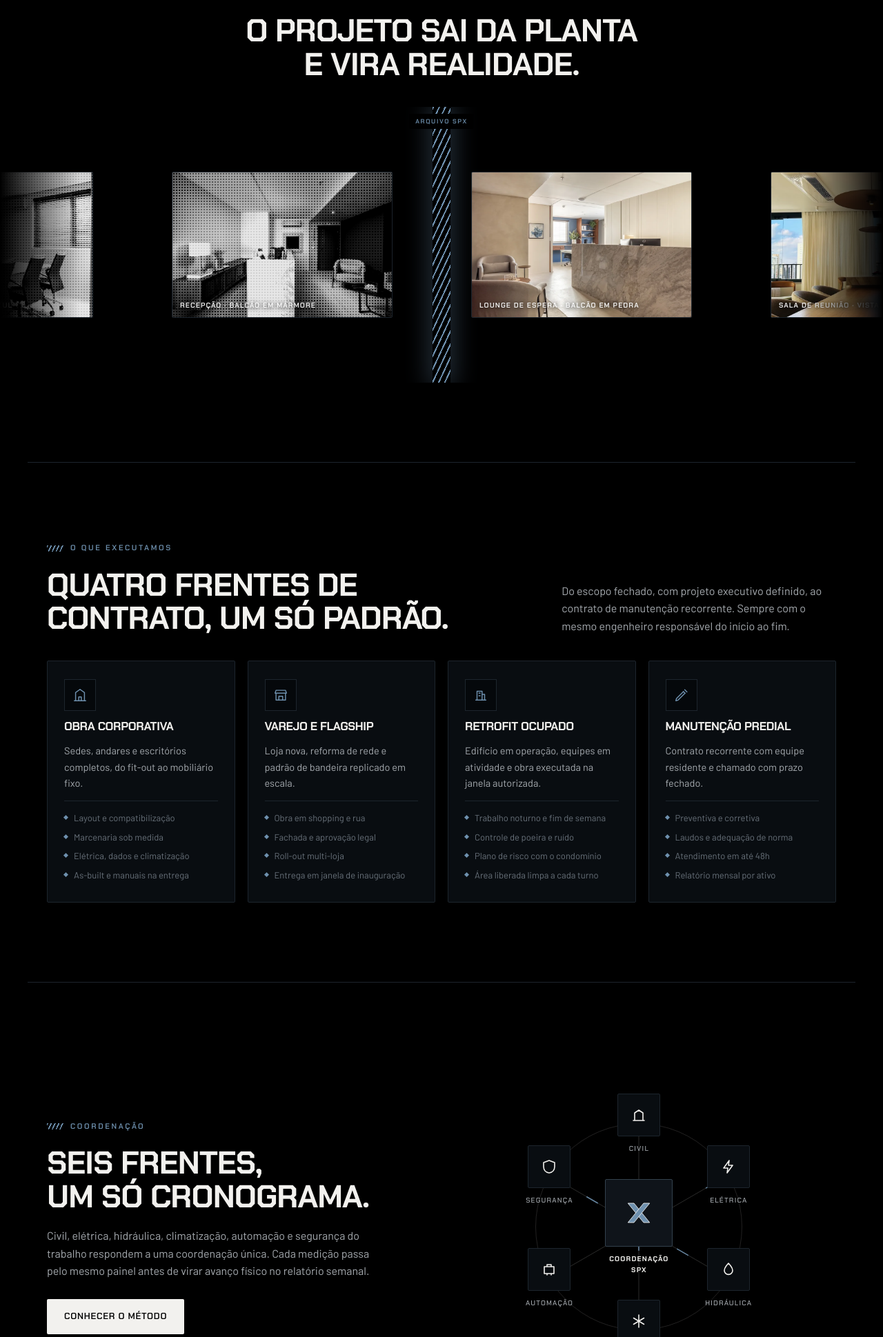
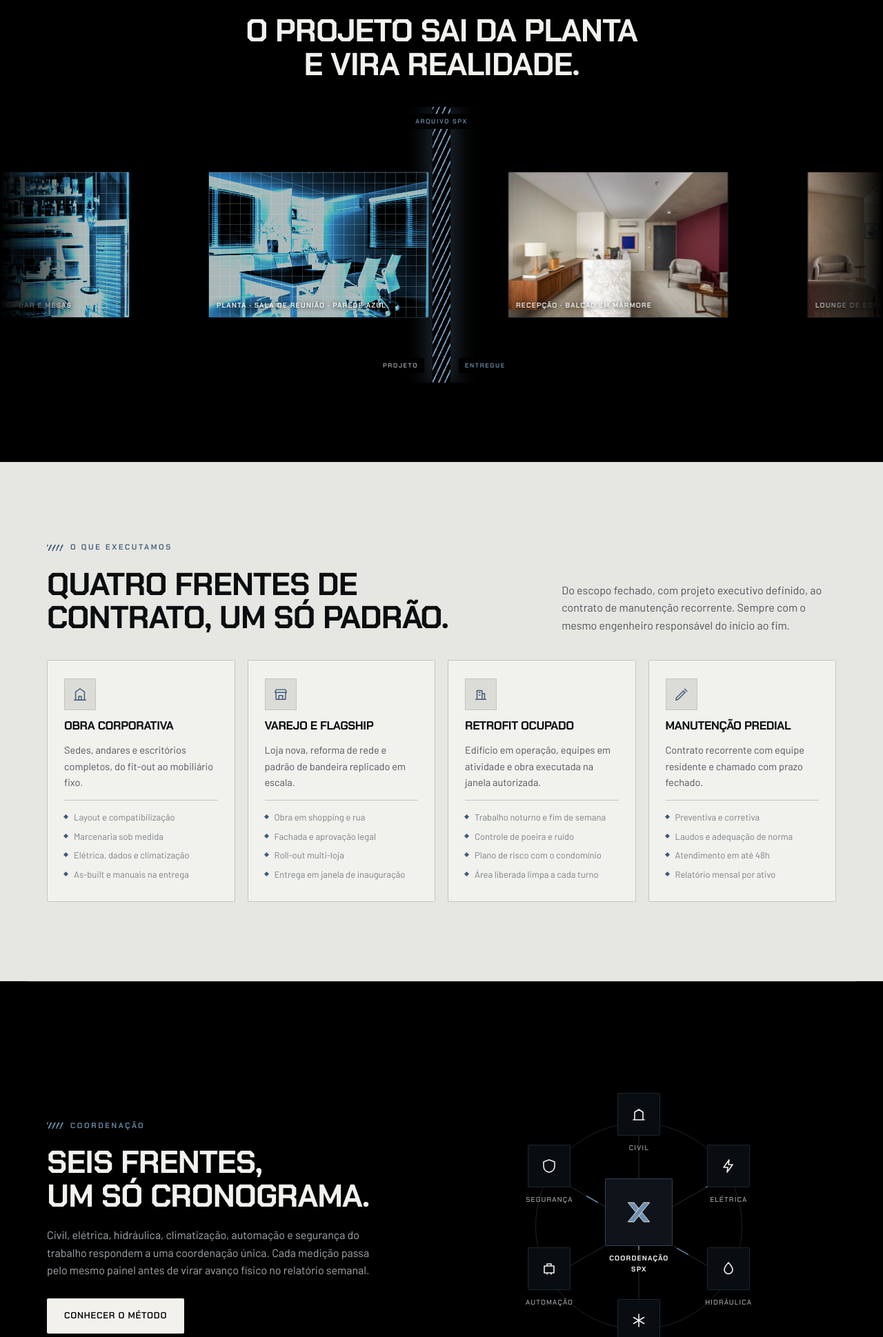
Before and after one commit to alinemarketingmaxled-hash/SPX, a PHP site: page / in a window 1280 px wide. Shown: the part 1300-3239 px from the top of the page at 69% size. Run offline with PHP 8.4, Linux system fonts and the light colour scheme.

Commit message:
Canteiro ao fundo, faixas claras, vidro e a esteira na direção certa
Fundo
- Desenho de canteiro em img/canteiro.svg: dois guindastes de treliça,
  prédios em obra, andaime e tapume. Fica fixo atrás de tudo, com 7% de
  opacidade no tema escuro e 13% no claro.

Cor
- Seções intercalam preto e cinza esbranquiçado. A classe .claro reescreve
  os tokens da seção e sangra até as bordas; Serviços, Método e Dúvidas
  entram como faixa clara.
- O raio de atuação vira vidro de verdade: fundo profundo com manchas de cor
  desfocadas, painel com blur de 30px, brilho na borda superior e reflexo
  diagonal.

Esteira do acervo
- A direção inverte: as fotos passam da esquerda para a direita.
- Antes de cruzar o X a obra aparece como planta técnica, em azul de
  cianotipia com malha quadriculada e a legenda prefixada por "planta".
  Depois do X, a foto pronta em cor.
- Rótulos "projeto" e "entregue" dos dois lados da faixa.

Assinatura
- O X do rodapé passa a ser uma treliça metálica, com "SP" em peso cheio e
  "ENGENHARIA" abaixo, seguindo a marca da empresa.

Co-Authored-By: Claude Opus 5 <noreply@anthropic.com>
Claude-Session: https://claude.ai/code/session_01RVzPxAQpFK329n1mcPzAy5

```diff
--- a/404.html
+++ b/404.html
@@ -25,6 +25,8 @@
   <line x1="0" y1="0" x2="0" y2="9" stroke="#8C9296" stroke-width="2.6"/>
 </pattern>
 </defs></svg>
+
+<img class="canteiro" src="img/canteiro.svg" alt="" aria-hidden="true" loading="lazy" decoding="async">
 
 <div class="hatch" aria-hidden="true"></div>
 
--- a/assets/css/spx.css
+++ b/assets/css/spx.css
@@ -34,13 +34,13 @@
   --sombra-suave:0 10px 26px rgba(0,0,0,.35);
   --brilho:0 0 0 1px rgba(110,144,174,.38),0 12px 40px rgba(58,85,112,.22);
 
-  /* bloco invertido: sempre contrasta com a página */
-  --bl-bg:var(--marca-areia);
-  --bl-txt:#0B0E10;
-  --bl-txt-2:#3F4548;
-  --bl-vidro:rgba(255,255,255,.26);
-  --bl-vidro-borda:rgba(255,255,255,.55);
-  --bl-trama:rgba(0,0,0,.07);
+  /* bloco de vidro (raio de atuação): vidro fosco sobre fundo profundo */
+  --bl-bg:#070C11;
+  --bl-txt:#F4F4F1;
+  --bl-txt-2:#A7B0B8;
+  --bl-vidro:rgba(255,255,255,.07);
+  --bl-vidro-borda:rgba(255,255,255,.22);
+  --bl-trama:rgba(255,255,255,.045);
 
   /* tipografia */
   --display:'Chakra Petch',ui-sans-serif,system-ui,sans-serif;
@@ -110,6 +110,33 @@ body::before{ /* malha técnica de fundo */
   mask-image:radial-gradient(ellipse 80% 60% at 50% 0%,#000,transparent 75%);
 }
 body > *{position:relative;z-index:1}
+/* canteiro de obra desenhado ao fundo, bem discreto */
+.canteiro{
+  position:fixed;left:0;right:0;bottom:0;width:100%;height:min(76vh,720px);
+  z-index:0;pointer-events:none;user-select:none;object-fit:cover;object-position:bottom center;
+  opacity:.075;
+  -webkit-mask-image:linear-gradient(180deg,transparent,#000 42%,#000 88%,transparent);
+  mask-image:linear-gradient(180deg,transparent,#000 42%,#000 88%,transparent);
+}
+[data-tema="claro"] .canteiro{opacity:.13}
+
+/* faixa clara: a seção reescreve os tokens e tudo dentro acompanha */
+.sec.claro{
+  --bg:#E6E6E2; --bg-2:#DCDCD7; --sup:#F1F1EE; --sup-2:#EAEAE6;
+  --linha:#C6C6BF; --linha-forte:#A3A39B;
+  --txt:#0B0E10; --txt-2:#4F5559; --txt-3:#7B8185;
+  --acc:#2E4459; --acc-2:#3E5B79; --acc-suave:rgba(46,68,89,.10);
+  --inv-bg:#0B0E10; --inv-txt:#F2F1EE;
+  --trama:rgba(0,0,0,.055); --trama-forte:#A8A8A0;
+  --sombra-suave:0 8px 22px rgba(20,25,28,.10);
+  --brilho:0 0 0 1px rgba(46,68,89,.28),0 12px 34px rgba(46,68,89,.12);
+  color:var(--txt);
+}
+/* a faixa clara sangra até as bordas, mesmo quando a seção é o próprio .wrap */
+.sec.claro::before{
+  content:"";position:absolute;top:0;bottom:0;left:calc(50% - 50vw);width:100vw;
+  background:var(--bg);z-index:-1;
+}
 h1,h2,h3,h4{font-family:var(--display);font-weight:700;letter-spacing:-.02em;line-height:1.05;margin:0;text-transform:uppercase}
 h1{font-size:var(--t-hero)}
 h2{font-size:var(--t-h2)}
@@ -272,14 +299,22 @@ a{color:inherit;text-decoration-thickness:1px;text-underline-offset:3px}
 .track{display:flex;gap:34px;position:absolute;left:0;top:50%;transform:translateY(-50%);align-items:center;will-change:transform}
 .frame{flex:0 0 320px;height:212px;overflow:hidden;position:relative;border:1px solid var(--linha);background:var(--sup);border-radius:var(--raio)}
 .frame img{width:100%;height:100%;object-fit:cover;display:block;transition:filter .25s linear}
-.frame .halftone{position:absolute;inset:0;opacity:0;pointer-events:none;transition:opacity .35s ease;
-  background-image:radial-gradient(#000 1.05px,transparent 1.45px);background-size:4px 4px;mix-blend-mode:overlay}
-.frame.antes .halftone{opacity:.85}
-.frame.antes img{filter:grayscale(1) contrast(1.5) brightness(.9)}
+.frame .halftone{position:absolute;inset:0;opacity:0;pointer-events:none;transition:opacity .35s ease}
+.frame.antes .halftone{opacity:1;
+  background-image:linear-gradient(rgba(190,222,245,.22) 1px,transparent 1px),
+                   linear-gradient(90deg,rgba(190,222,245,.22) 1px,transparent 1px);
+  background-size:15px 15px}
+.frame.antes img{filter:grayscale(1) contrast(1.7) invert(1) sepia(1) hue-rotate(163deg) saturate(3.4) brightness(.72)}
+.frame.antes .tag::before{content:"planta · "}
 .frame .tag{position:absolute;left:11px;bottom:9px;font-family:var(--display);font-weight:600;font-size:10px;letter-spacing:.12em;color:#fff;text-shadow:0 1px 6px #000;text-transform:uppercase}
 .beam{position:absolute;left:50%;top:0;bottom:0;width:26px;transform:translateX(-50%);z-index:3;
   background:repeating-linear-gradient(115deg,var(--acc-2) 0 2px,transparent 2px 8px);
   box-shadow:0 0 34px 6px rgba(110,144,174,.32)}
+.beam .rot{position:absolute;bottom:14px;font-family:var(--display);font-weight:600;font-size:9px;
+  letter-spacing:.18em;text-transform:uppercase;white-space:nowrap;background:var(--bg);
+  padding:4px 9px;border-radius:var(--raio);color:var(--txt-2)}
+.beam .rot.esq{right:calc(100% + 12px)}
+.beam .rot.dir{left:calc(100% + 12px);color:var(--acc-2)}
 .beam::after{content:"ARQUIVO SPX";position:absolute;top:10px;left:50%;transform:translateX(-50%);
   font-family:var(--display);font-weight:600;font-size:9px;letter-spacing:.18em;color:var(--acc-2);
   white-space:nowrap;background:var(--bg);padding:4px 9px;border-radius:var(--raio)}
--- a/assets/js/spx.js
+++ b/assets/js/spx.js
@@ -170,8 +170,8 @@ var $$ = function(s,c){ return Array.prototype.slice.call((c||document).querySel
   function anima(){
     if(visivel){
       if(!pausado && ciclo){
-        desloc -= 0.55;
-        if(Math.abs(desloc) >= ciclo) desloc += ciclo;
+        desloc += 0.55;              /* da esquerda para a direita: planta → obra pronta */
+        if(desloc >= 0) desloc -= ciclo;
       }
       track.style.transform = 'translateY(-50%) translateX(' + desloc + 'px)';
       var feixe = caixa.getBoundingClientRect().left + caixa.offsetWidth / 2;
--- a/index.html
+++ b/index.html
@@ -33,6 +33,8 @@
   <line x1="0" y1="0" x2="0" y2="9" stroke="#6E90AE" stroke-width="2.6"/>
 </pattern>
 </defs></svg>
+
+<img class="canteiro" src="img/canteiro.svg" alt="" aria-hidden="true" loading="lazy" decoding="async">
 
 <div class="hatch" aria-hidden="true"></div>
 
@@ -117,12 +119,12 @@
     <h2 style="margin-top:20px">O projeto sai da planta<br>e vira realidade.</h2>
   </div>
   <div class="beamwrap" id="beamwrap">
-    <div class="beam" aria-hidden="true"></div>
+    <div class="beam" aria-hidden="true"><span class="rot esq">Projeto</span><span class="rot dir">Entregue</span></div>
     <div class="track" id="track"></div>
   </div>
 </section>
 
-<section class="sec wrap sec-linha" id="servicos">
+<section class="sec wrap claro" id="servicos">
   <div class="cabeca" data-reveal>
     <div>
       <p class="eyebrow">O que executamos</p>
@@ -178,7 +180,7 @@
   </div>
 </section>
 
-<section class="sec wrap sec-linha" id="metodo">
+<section class="sec wrap claro" id="metodo">
   <div class="cabeca" data-reveal>
     <div>
       <p class="eyebrow">Etapas do processo</p>
@@ -258,7 +260,7 @@
   <div class="compromissos" id="compromissos"></div>
 </section>
 
-<section class="sec wrap sec-linha" id="duvidas">
+<section class="sec wrap claro" id="duvidas">
   <div class="faq-grid">
     <div class="faq-side" data-reveal>
       <h2>Dúvidas técnicas respondidas por engenheiro.</h2>
@@ -376,16 +378,15 @@
   </div>
 
   <div class="wordmark" id="wordmark" aria-hidden="true">
-    <svg viewBox="0 0 1000 200">
-      <g class="out" fill="none" stroke-width="1.6">
-        <text x="90" y="158" font-family="Chakra Petch, sans-serif" font-style="italic" font-weight="700" font-size="176" letter-spacing="-6">SP</text>
-        <polygon points="470,28 545,28 830,168 755,168"/>
-        <polygon points="755,28 830,28 545,168 470,168"/>
+    <svg viewBox="0 0 1000 278" aria-label="SPX Engenharia">
+      <g class="out" fill="none" stroke-width="1.4" stroke-linecap="round">
+        <text fill="none" x="70" y="182" font-family="Chakra Petch, sans-serif" font-weight="700" font-size="196" letter-spacing="-4">SP</text>
+        <text fill="none" x="74" y="256" font-family="Chakra Petch, sans-serif" font-weight="600" font-size="58" letter-spacing="25">ENGENHARIA</text>
+        <path d="M500 18 L818 196 M562 18 L880 196 M500 18 L562 18 M818 196 L880 196 M500.0 18.0 L597.3 37.8 M597.3 37.8 L570.7 57.6 M570.7 57.6 L668.0 77.3 M668.0 77.3 L641.3 97.1 M641.3 97.1 L738.7 116.9 M738.7 116.9 L712.0 136.7 M712.0 136.7 L809.3 156.4 M809.3 156.4 L782.7 176.2 M782.7 176.2 L880.0 196.0 M535.3 37.8 L597.3 37.8 M570.7 57.6 L632.7 57.6 M606.0 77.3 L668.0 77.3 M641.3 97.1 L703.3 97.1 M676.7 116.9 L738.7 116.9 M712.0 136.7 L774.0 136.7 M747.3 156.4 L809.3 156.4 M782.7 176.2 L844.7 176.2"/><path d="M818 18 L500 196 M880 18 L562 196 M818 18 L880 18 M500 196 L562 196 M818.0 18.0 L844.7 37.8 M844.7 37.8 L747.3 57.6 M747.3 57.6 L774.0 77.3 M774.0 77.3 L676.7 97.1 M676.7 97.1 L703.3 116.9 M703.3 116.9 L606.0 136.7 M606.0 136.7 L632.7 156.4 M632.7 156.4 L535.3 176.2 M535.3 176.2 L562.0 196.0 M782.7 37.8 L844.7 37.8 M747.3 57.6 L809.3 57.6 M712.0 77.3 L774.0 77.3 M676.7 97.1 L738.7 97.1 M641.3 116.9 L703.3 116.9 M606.0 136.7 L668.0 136.7 M570.7 156.4 L632.7 156.4 M535.3 176.2 L597.3 176.2"/>
       </g>
       <g class="fill">
-        <text x="90" y="158" font-family="Chakra Petch, sans-serif" font-style="italic" font-weight="700" font-size="176" letter-spacing="-6">SP</text>
-        <polygon points="470,28 545,28 830,168 755,168" fill="url(#hxd)"/>
-        <polygon points="755,28 830,28 545,168 470,168" fill="url(#hxd)"/>
+        <g class="letras"><text x="70" y="182" font-family="Chakra Petch, sans-serif" font-weight="700" font-size="196" letter-spacing="-4">SP</text><text x="74" y="256" font-family="Chakra Petch, sans-serif" font-weight="600" font-size="58" letter-spacing="25">ENGENHARIA</text></g>
+        <g class="trelica" fill="none" stroke-width="2.4" stroke-linecap="round"><path d="M500 18 L818 196 M562 18 L880 196 M500 18 L562 18 M818 196 L880 196 M500.0 18.0 L597.3 37.8 M597.3 37.8 L570.7 57.6 M570.7 57.6 L668.0 77.3 M668.0 77.3 L641.3 97.1 M641.3 97.1 L738.7 116.9 M738.7 116.9 L712.0 136.7 M712.0 136.7 L809.3 156.4 M809.3 156.4 L782.7 176.2 M782.7 176.2 L880.0 196.0 M535.3 37.8 L597.3 37.8 M570.7 57.6 L632.7 57.6 M606.0 77.3 L668.0 77.3 M641.3 97.1 L703.3 97.1 M676.7 116.9 L738.7 116.9 M712.0 136.7 L774.0 136.7 M747.3 156.4 L809.3 156.4 M782.7 176.2 L844.7 176.2"/><path d="M818 18 L500 196 M880 18 L562 196 M818 18 L880 18 M500 196 L562 196 M818.0 18.0 L844.7 37.8 M844.7 37.8 L747.3 57.6 M747.3 57.6 L774.0 77.3 M774.0 77.3 L676.7 97.1 M676.7 97.1 L703.3 116.9 M703.3 116.9 L606.0 136.7 M606.0 136.7 L632.7 156.4 M632.7 156.4 L535.3 176.2 M535.3 176.2 L562.0 196.0 M782.7 37.8 L844.7 37.8 M747.3 57.6 L809.3 57.6 M712.0 77.3 L774.0 77.3 M676.7 97.1 L738.7 97.1 M641.3 116.9 L703.3 116.9 M606.0 136.7 L668.0 136.7 M570.7 156.4 L632.7 156.4 M535.3 176.2 L597.3 176.2"/></g>
       </g>
     </svg>
   </div>
```
Also changed, not shown: other parts of assets/css/spx.css (+22 -13 lines), README.md, img/canteiro.svg (added).
